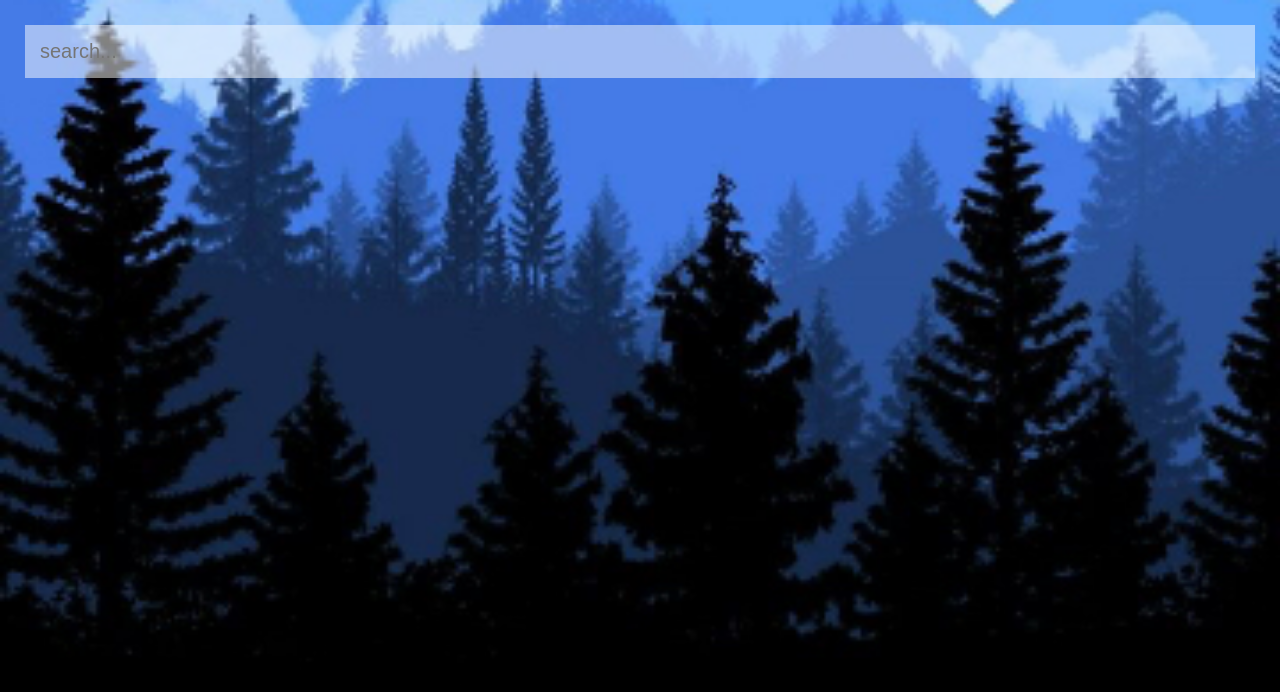
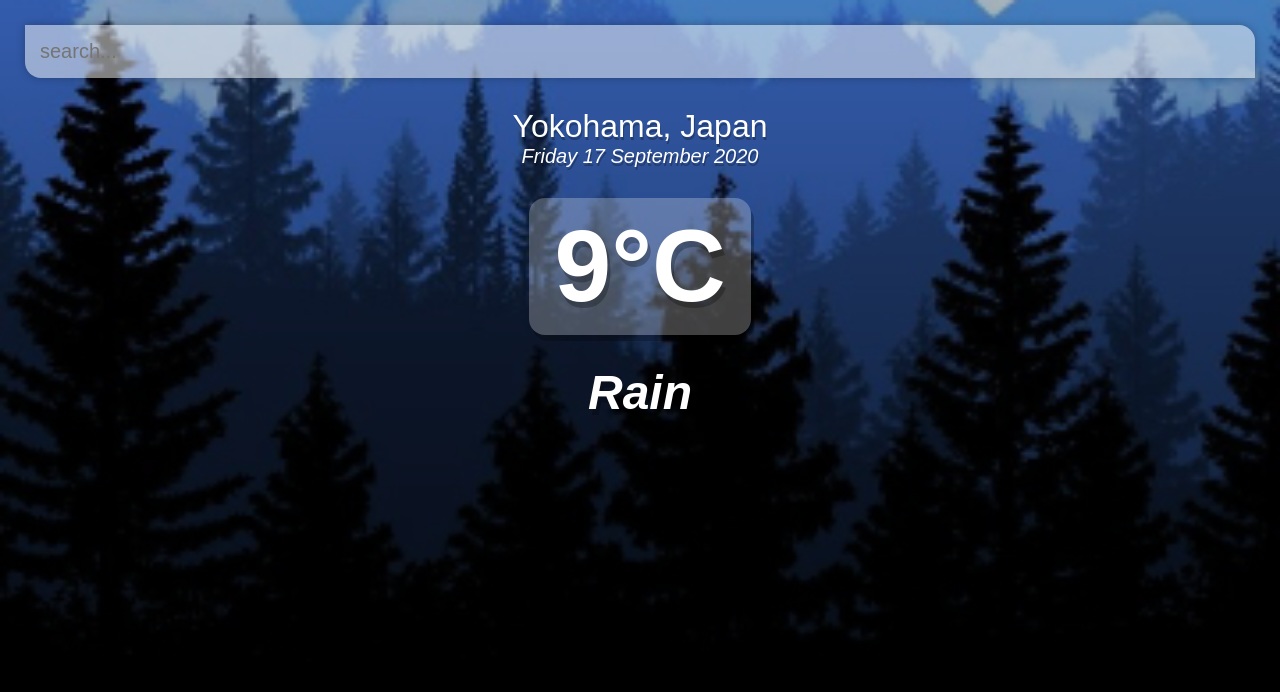
Before and after one commit to Wallace-A/vue-weather, a Vue app: page / in a window 1280 px wide. Shown: the top 692 px of the page. Built offline with nearby package versions, Linux system fonts and the light colour scheme.

Commit message:
weather box styling

```diff
--- a/src/App.vue
+++ b/src/App.vue
@@ -2,6 +2,16 @@
   <main>
     <div class="search-box">
       <input type="text" class="search-bar" placeholder="search..."/>
+    </div>
+    <div class="weather-wrap">
+      <div class="location-box">
+        <div class="location">Yokohama, Japan</div>
+        <div class="date">Friday 17 September 2020</div>
+      </div>
+      <div class="weather-box">
+        <div class="temp">9°C</div>
+        <div class="weather">Rain</div>
+      </div>
     </div>
   </main>
 </template>
@@ -39,7 +49,7 @@ main {
   min-height:100vh;
   padding: 25px;
 
-  background-image: linear-gradient(to bottom, rgba(0, 0, 0, 0.25), rgba(0, 0, 0, 0, 0.75));
+  background-image: linear-gradient(to bottom, rgba(0, 0, 0, 0.25), rgba(0, 0, 0, 0.75));
 }
 
 .search-box {
@@ -58,9 +68,61 @@ main {
   appearance: none;
   border: none;
   outline: none;
+  background: none;
 
+  box-shadow: 0px 0px 8px rgba(0, 0, 0, 0.25);
   background-color: rgba(255, 255, 255, 0.5);
-  border-radius: 0px, 16px, 0px, 16px;
+  border-radius: 0px 16px 0px 16px;
   transition: 0.4s;
 }
+
+.search-box .search-bar:focus {
+  box-shadow: 0px 0px 16px rgba(0, 0, 0, 0.25);
+  background-color: rgba(255, 255, 255, 0.75);
+  border-radius: 16px 0px 16px 0px;
+}
+
+.location-box .location {
+  color: white;
+  font-size: 32px;
+  font-weight: 500;
+  text-align: center;
+  text-shadow: 1px 3px rgba(0, 0, 0, 0.25);
+}
+
+.location-box .date {
+  color: white;
+  font-size: 20px;
+  font-weight: 300;
+  font-style: italic;
+  text-align: center;
+  text-shadow: 1px 3px rgba(0, 0, 0, 0.25);
+}
+
+.weather-box {
+  text-align: center;
+}
+
+.weather-box .temp {
+  display: inline-block;
+  padding: 10px 25px;
+  color: white;
+  font-size: 102px;
+  font-weight: 900;
+
+  text-shadow: 3px 6px rgba(0, 0, 0, 0.25);
+  background-color: rgba(255, 255, 255, 0.25);
+  border-radius: 16px;
+  margin: 30px 0px;
+
+  box-shadow: 3px 6px rgba(0, 0, 0, 0.25);
+}
+
+.weather-box .weather {
+  color: white;
+  font-size: 48px;
+  font-weight: 700;
+  font-style: italic;
+  text-shadow: 3px 6px rgba(0, 0, 0, 0.25);
+}
 </style>
```
